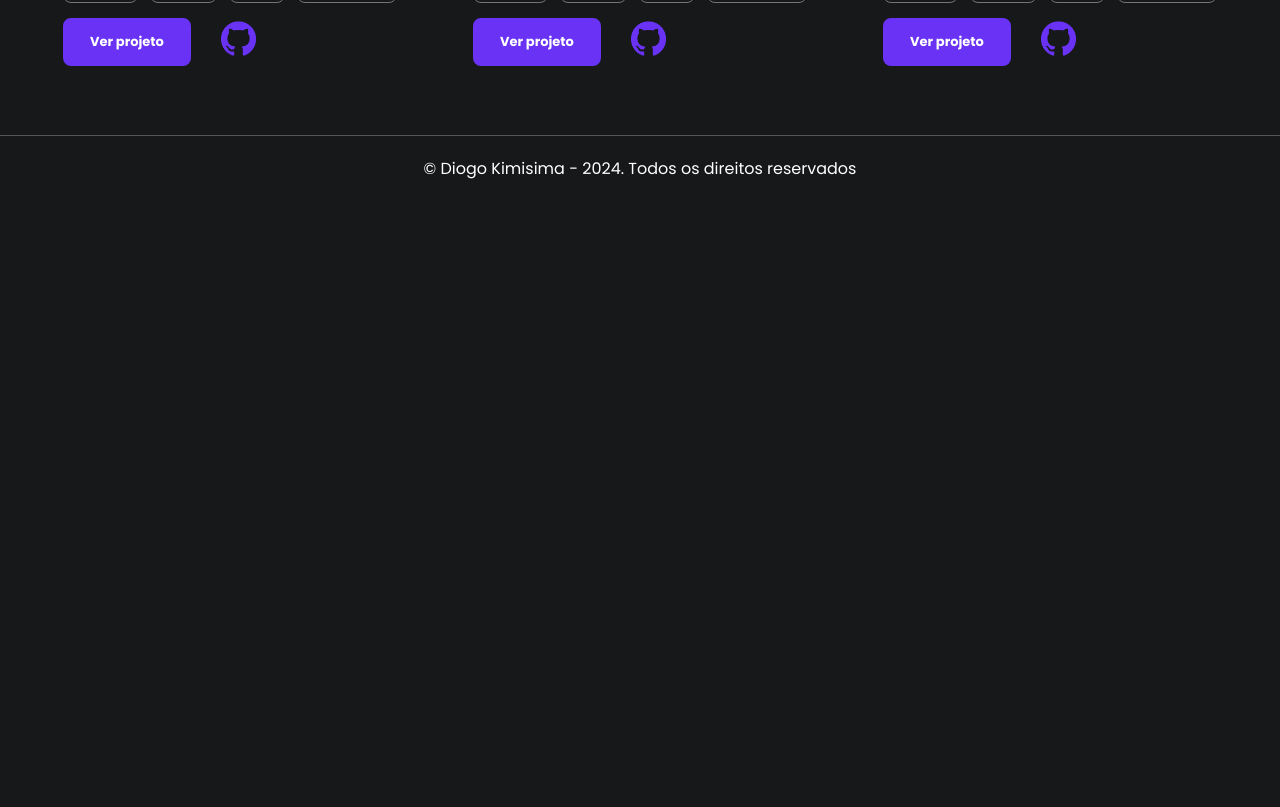
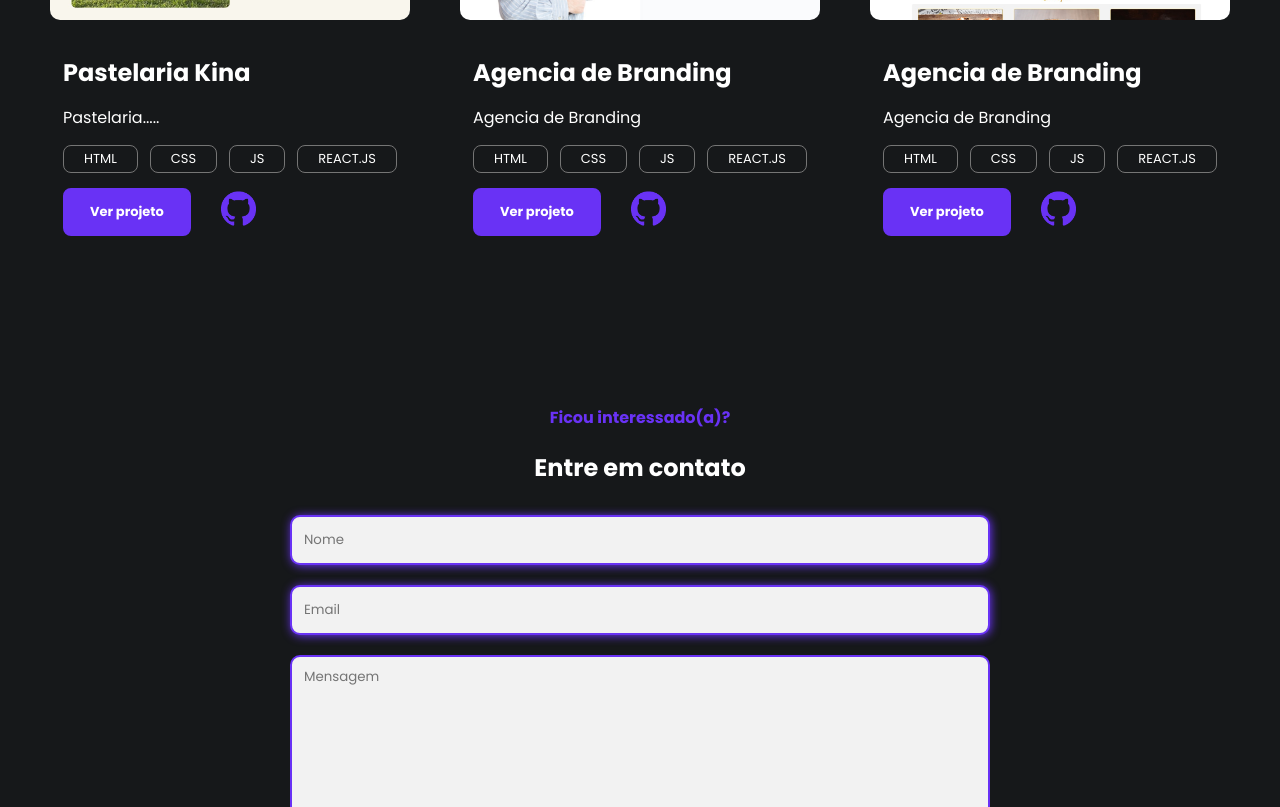
Before and after one commit to diogokimisima/Portfolio, a React (Create React App) app: page / in a window 1280 px wide. Shown: the part 1980-2787 px from the top of the page. Before the commit the page ends 2181 px from the top, so only its background shows below. Built offline with nearby package versions, Linux system fonts and the light colour scheme.

Commit message:
secao contato quase finalizado

```diff
--- a/src/App.css
+++ b/src/App.css
@@ -29,5 +29,3 @@
     background-color: #6932f5;
     border-radius: 3px;
 }
-    /* background: linear-gradient(135deg, rgba(63,48,71,1) 48%, rgba(81,113,165,1) 76%);
-    box-shadow: var(#6932f5) 0px 1px 5px; */
--- a/src/App.js
+++ b/src/App.jsx
@@ -6,6 +6,7 @@ import Skills from './Componentes/Skills';
 import Rodape from './Componentes/Rodape';
 import Projeto from './Componentes/Projetos';
 import Contato from './Componentes/Contato';
+
 
 function App() {
   return (
--- a/src/Componentes/Contato/contato.css
+++ b/src/Componentes/Contato/contato.css
@@ -0,0 +1,60 @@
+.secao-form {
+    display: flex;
+    flex-direction: column;
+}
+
+.formulario {
+    display: flex;
+    flex-direction: column;
+    gap: 20px;
+}
+
+.formulario input {
+    width: 700px;
+    padding: 10px 12px;
+    height: 50px;
+    border-radius: 10px;
+    outline: none;
+    border: none;
+    border:  2px solid #6932f5;
+    background-color: #f2f2f2;
+    box-shadow: 1px 1px 10px #6932f5;
+    color: black;
+}
+.formulario textarea {
+    width: 700px;
+    padding: 10px 12px;
+    border-radius: 10px;
+    outline: none;
+    border: none;
+    border: 2px solid #6932f5;
+    background-color: #f2f2f2;
+    color: black;
+}
+.formulario button {
+    width: 700px;
+    height: 50px;
+    background-color: #6932f5;
+    font-weight: 500;
+    font-size: 1rem;
+    border: none;
+    border-radius: 5px;
+    cursor: pointer;
+}
+
+.secao-contato {
+    display: flex;
+    flex-direction: column;
+    justify-content: center;
+    margin: 0 auto;
+    align-items: center;
+}
+
+.subtitulo-contato {
+ color: #6932f5;
+ margin-bottom: 20px;
+}
+
+.titulo-contato {
+margin-bottom: 30px;
+}
--- a/src/Componentes/Contato/index.jsx
+++ b/src/Componentes/Contato/index.jsx
@@ -1,13 +1,19 @@
 import './contato.css';
+
 
 export default function Contato() {
     return (
-       <section>
-            <div>
-                <form action="">
-
+        <section id='contato' className='limitar-secao secao-contato'>
+            <h4 className='subtitulo-contato'>Ficou interessado(a)?</h4>
+            <h2 className='titulo-contato'>Entre em contato</h2>
+            <div className='secao-form'>
+                <form action="" className='formulario'>
+                    <input type="text" placeholder="Nome" name="name"></input>
+                    <input type="email" placeholder="Email" name="email"></input>
+                    <textarea placeholder="Mensagem" name="message" rows={7}></textarea>
+                    <button type="submit">ENVIAR</button>
                 </form>
-            </div>
-       </section>
+            </div >
+        </section >
     )
 }
--- a/src/Componentes/Home/index.jsx
+++ b/src/Componentes/Home/index.jsx
@@ -6,7 +6,7 @@ import iconeInsta from '../../img/icone-insta.png';
 
 export default function Home() {
     return (
-        <section className='limitar-secao'>
+        <main className='limitar-secao'>
             <div id='home' className='secao-home'>
                 <div className='descricao-home'>
                     <span className='span-desc'>Software Developer</span>
@@ -35,6 +35,6 @@ export default function Home() {
                 </div>
             </div>
 
-        </section>
+        </main>
     )
 }
--- a/src/Componentes/Projetos/index.jsx
+++ b/src/Componentes/Projetos/index.jsx
@@ -7,7 +7,7 @@ import iconeGithub from '../../img/icone-github.png'
 
 export default function Projeto() {
     return (
-        <section className='limitar-secao secao-projetos'>
+        <section id='projetos' className='limitar-secao secao-projetos'>
             <h4 className='titulo-projeto'>Hora de navegar em</h4>
             <h2 className='subtitulo-projeto'>Meus projetos</h2>
             <div className='secao-card-projetos'>
--- a/src/Componentes/Projetos/projeto.css
+++ b/src/Componentes/Projetos/projeto.css
@@ -1,3 +1,7 @@
+.secao-projetos {
+    margin-bottom: 100px;
+}
+
 .titulo-projeto,
 .subtitulo-projeto {
     text-align: center;
--- a/src/Componentes/Skills/skills.css
+++ b/src/Componentes/Skills/skills.css
@@ -1,3 +1,7 @@
+.secao-skills {
+    margin-bottom: 100px;
+}
+
 .secao-skills h2 {
     font-size: 24px;
     text-align: center;
@@ -10,7 +14,6 @@
     align-items: center;
     max-width: 1100px;
     margin: 0 auto;
-
 }
 
 .card-skills {
--- a/src/Componentes/Sobre/index.jsx
+++ b/src/Componentes/Sobre/index.jsx
@@ -3,13 +3,13 @@ import imagemSobre from '../../img/imagem-sobre1.png'
 
 export default function Sobre() {
     return (
-        <section className='limitar-secao secao-sobre'>
+        <section id="sobre" className='limitar-secao secao-sobre'>
           <img src={imagemSobre} alt="imagem-sobre"/>
           <article className="sobre-descricao">
                         <h4>Quem sou eu?</h4>
                         <h2>Diogo kimisima,</h2>
                         <h2>desenvolvedor Front-End.</h2>
-                        <p id="sobre">Estou atualmente cursando Análise em Desenvolvimento de Sistemas para aprimorar minha habilidade técnica. Constantemente busco aprimorar minhas habilidades através do desenvolvimento de projetos pessoais, visando expandir meu conhecimento e experiência. Atuo também como freelancer, oferecendo serviços de desenvolvimento front-end para diversas empresas e clientes.</p>
+                        <p >Estou atualmente cursando Análise em Desenvolvimento de Sistemas para aprimorar minha habilidade técnica. Constantemente busco aprimorar minhas habilidades através do desenvolvimento de projetos pessoais, visando expandir meu conhecimento e experiência. Atuo também como freelancer, oferecendo serviços de desenvolvimento front-end para diversas empresas e clientes.</p>
                     </article>
         </section>
     )
--- a/src/Componentes/Sobre/sobre.css
+++ b/src/Componentes/Sobre/sobre.css
@@ -3,7 +3,7 @@
     justify-content: space-evenly;
     align-items: center;
     margin-top: 40px;
-    margin-bottom: 20px;
+    margin-bottom: 100px;
 }
 
 .secao-sobre img {
--- a/src/Componentes/Topo/index.jsx
+++ b/src/Componentes/Topo/index.jsx
@@ -11,10 +11,9 @@ export default function Topo() {
                     <div>
                         <a href='#home' className='link-topo link-home' to="/" >Home</a>
                         <a href='#sobre' className='link-topo' to="/Sobre">Sobre</a>
-                        <a href='#skills' className='link-topo' to="/Sobre">Skills</a>
-                        <a href='/' className='link-topo' to="/Projetos">Educação</a>
-                        <a href='/' className='link-topo' to="/Projetos">Projetos</a>
-                        <a href='/' className='link-topo' to="/Projetos">Contato</a>
+                        <a href='#skills' className='link-topo' to="/Skills">Skills</a>
+                        <a href='#projetos' className='link-topo' to="/Projetos">Projetos</a>
+                        <a href='#contato' className='link-topo' to="/Projetos">Contato</a>
 
 
                     </div>
```
